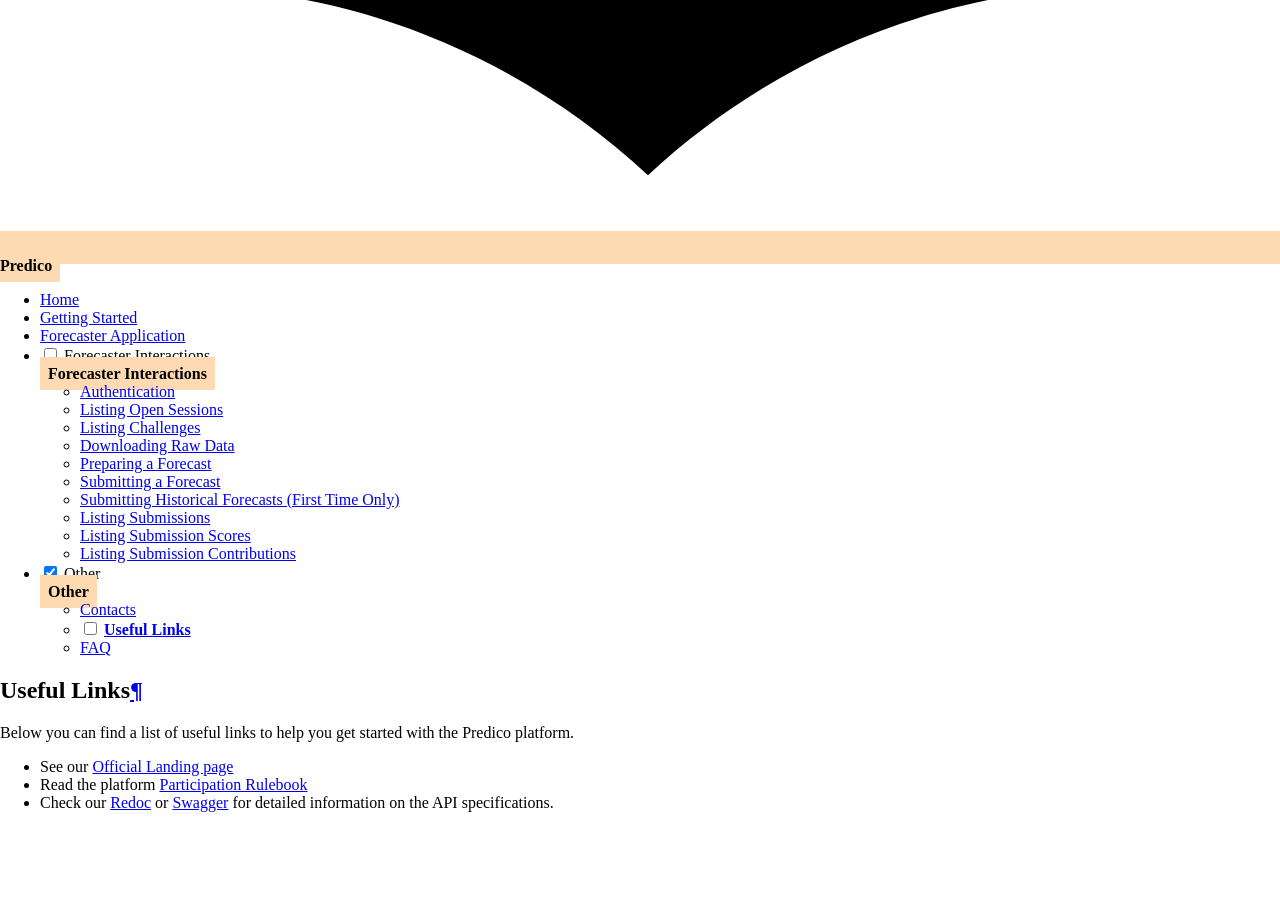
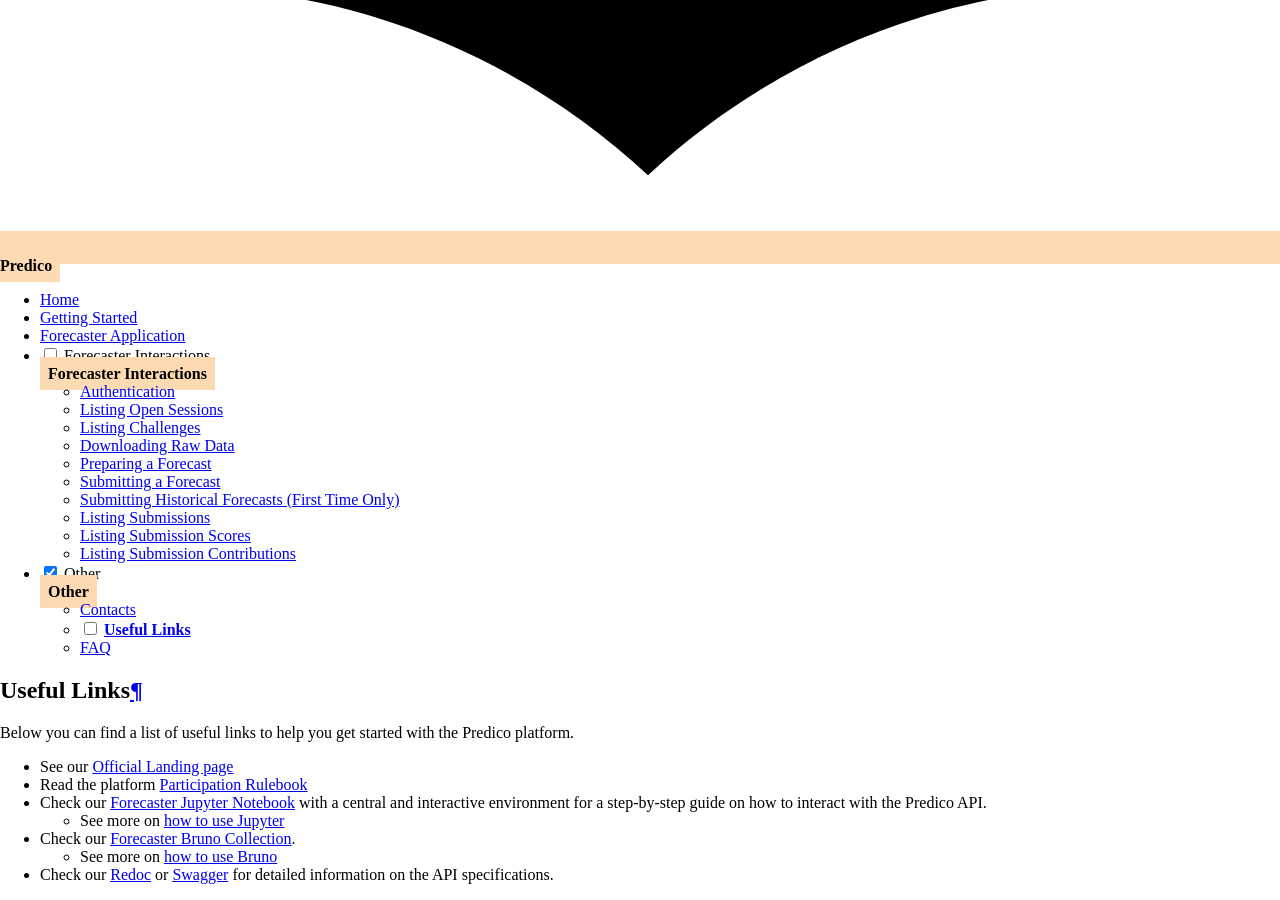
Before and after one commit to INESCTEC/predico-collabforecast, an MkDocs documentation site: the page built from documentation/docs/useful_links.md, in a window 1280 px wide and 900 px high, scrolled down 6333 px. Built offline with MkDocs 1.6.1 and Material for MkDocs 9.7.7, drawn with Linux system fonts in a browser that asks for light colours; before the commit the page ends 7161 px from its top, so only the background shows below that.

Commit message:
Added Bruno / JPYNB to useful links.

```diff
--- a/documentation/docs/useful_links.md
+++ b/documentation/docs/useful_links.md
@@ -4,4 +4,8 @@ Below you can find a list of useful links to help you get started with the Predi
 
 - See our <a href="https://predico-elia.inesctec.pt/" target="_blank">Official Landing page</a>
 - Read the platform <a href="../static/predico_rulebook.pdf" download>Participation Rulebook</a>
+- Check our <a href="../static/forecaster_tutorial.ipynb" download>Forecaster Jupyter Notebook</a> with a central and interactive environment for a step-by-step guide on how to interact with the Predico API.
+    * See more on <a href="https://jupyter.org/" target="_blank">how to use Jupyter</a>
+- Check our <a href="../static/Bruno-Predico-Collabforecast.zip" download>Forecaster Bruno Collection</a>.
+    * See more on <a href="https://www.usebruno.com/" target="_blank">how to use Bruno</a>
 - Check our <a href="https://predico-elia.inesctec.pt/redoc/" target="_blank">Redoc</a> or <a href="https://predico-elia.inesctec.pt/swagger/" target="_blank">Swagger</a> for detailed information on the API specifications.
```
Also changed, not shown: documentation/docs/getting_started.md (+3 -0 lines), documentation/docs/index.md (+3 -0 lines), documentation/docs/static/forecaster_tutorial.ipynb (added), 1 other file.
